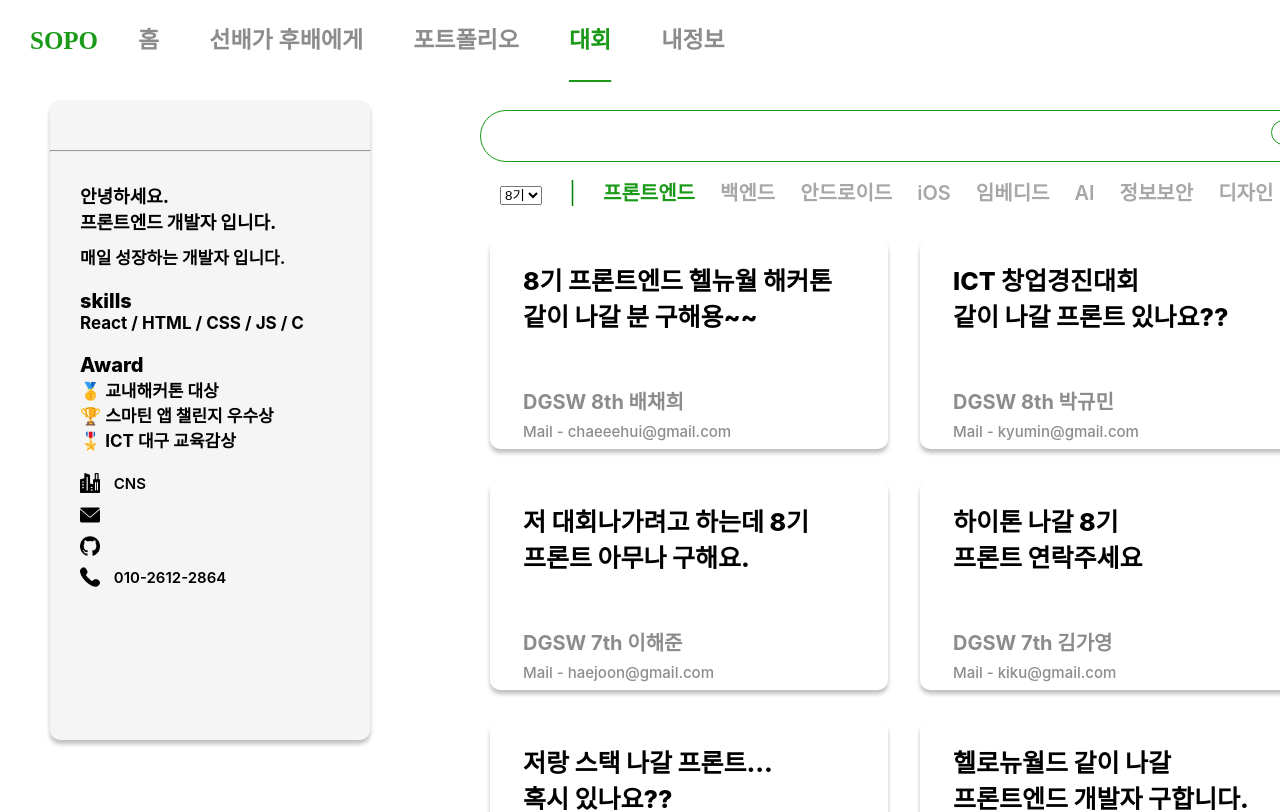
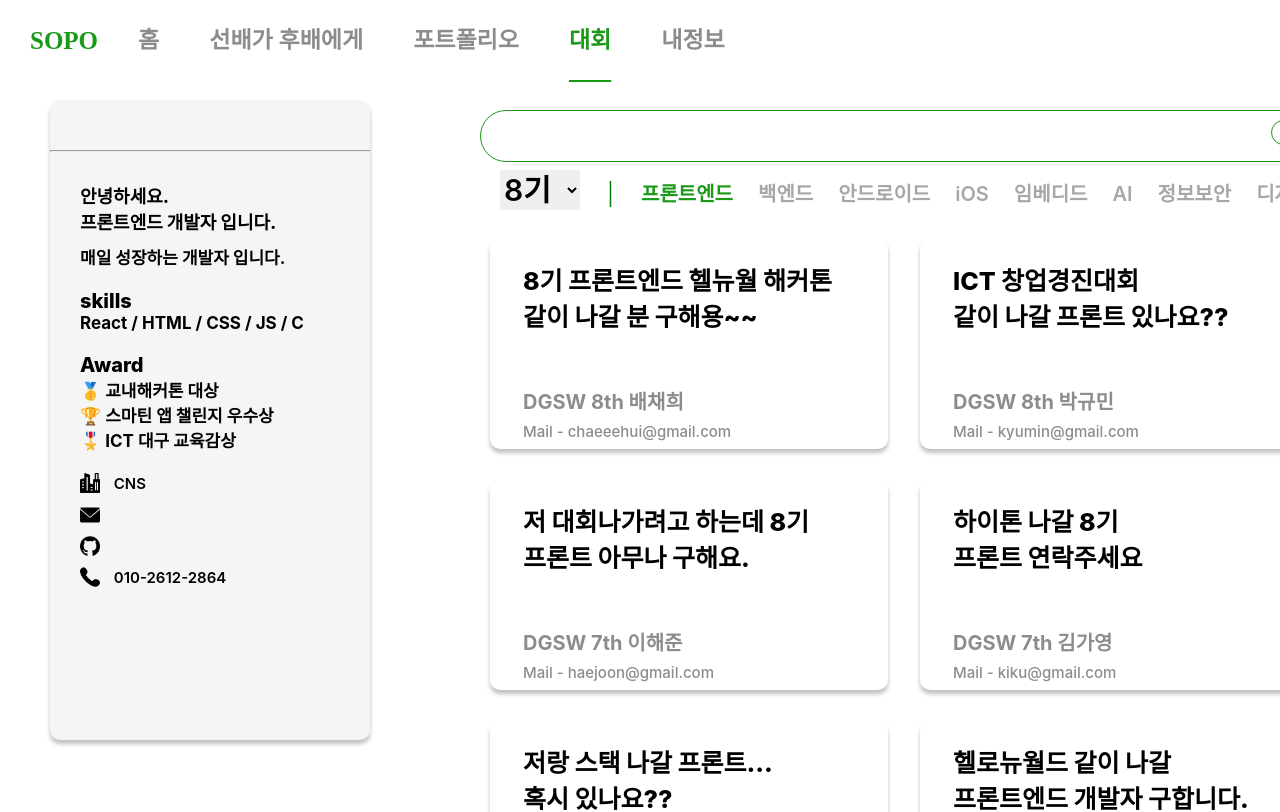
Before and after one commit to Sopo2023/SOPO_FRONTLAST, a React (Create React App) app in the folder SOPOLAST/: page /Competition in a window 1280 px wide. Shown: the top 812 px of the page. Built offline with nearby package versions, Linux system fonts and the light colour scheme; no server answers.

Commit message:
⚡ :: competition

```diff
--- a/SOPOLAST/src/Components/Competition/Competition.css
+++ b/SOPOLAST/src/Components/Competition/Competition.css
@@ -162,19 +162,20 @@
     margin-top: 11.5px;
   }
 
-  /* .gradeSelet{
-    position: absolute;
-    display: inline-block;
+  .gradeSelet{
+    width: 80px;
+    height: 40px;
+    color: #000;
+    border: none;
+
+    font-size: 30px;
+    font-weight: 600;
+    font-family: Inter;
 
     margin-top: 20px;
 
-    color: #000;
-    font-family: Inter;
-    font-size: 30px;
-    font-style: normal;
-    font-weight: 700;
-    line-height: normal;
-  } */
+    display: inline;
+  }
 
 
   .gradegreen{
```
Also changed, not shown: SOPOLAST/src/Components/Portfolio/protfolio.css (+0 -19 lines).
